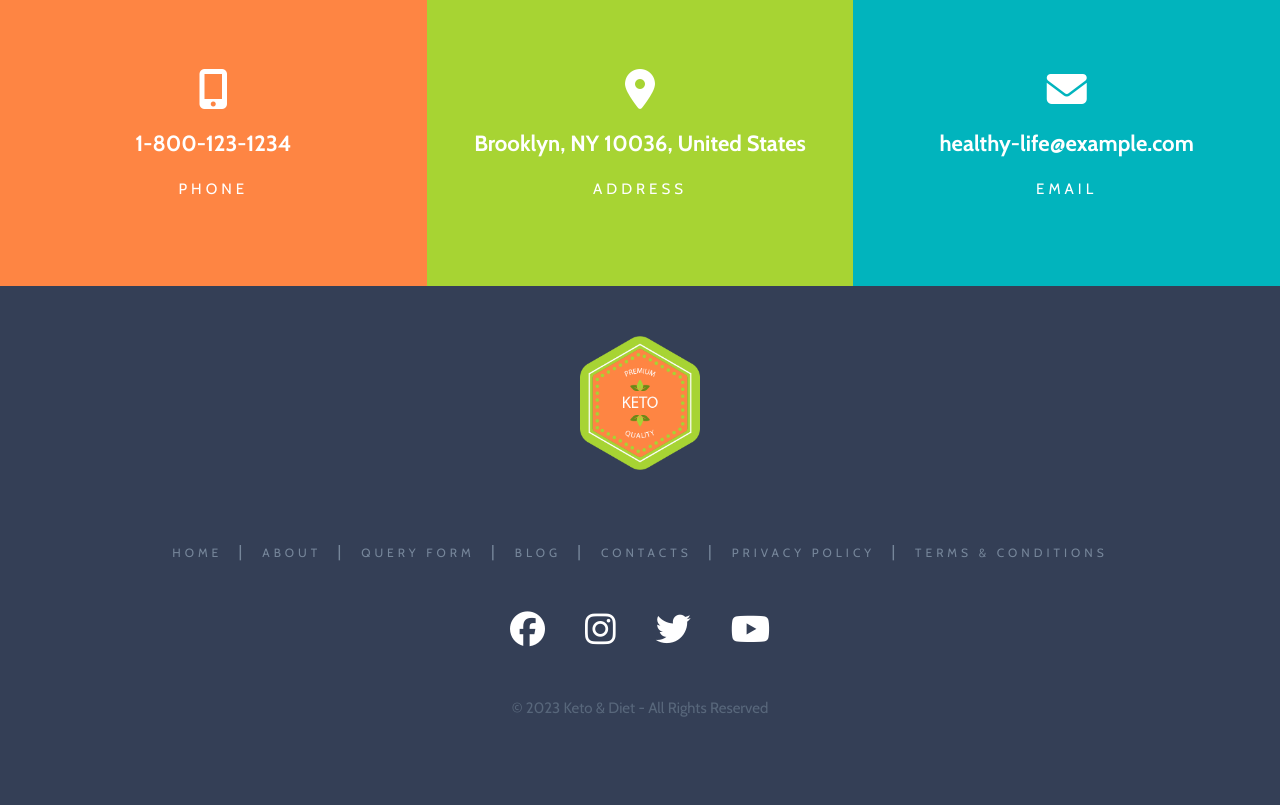
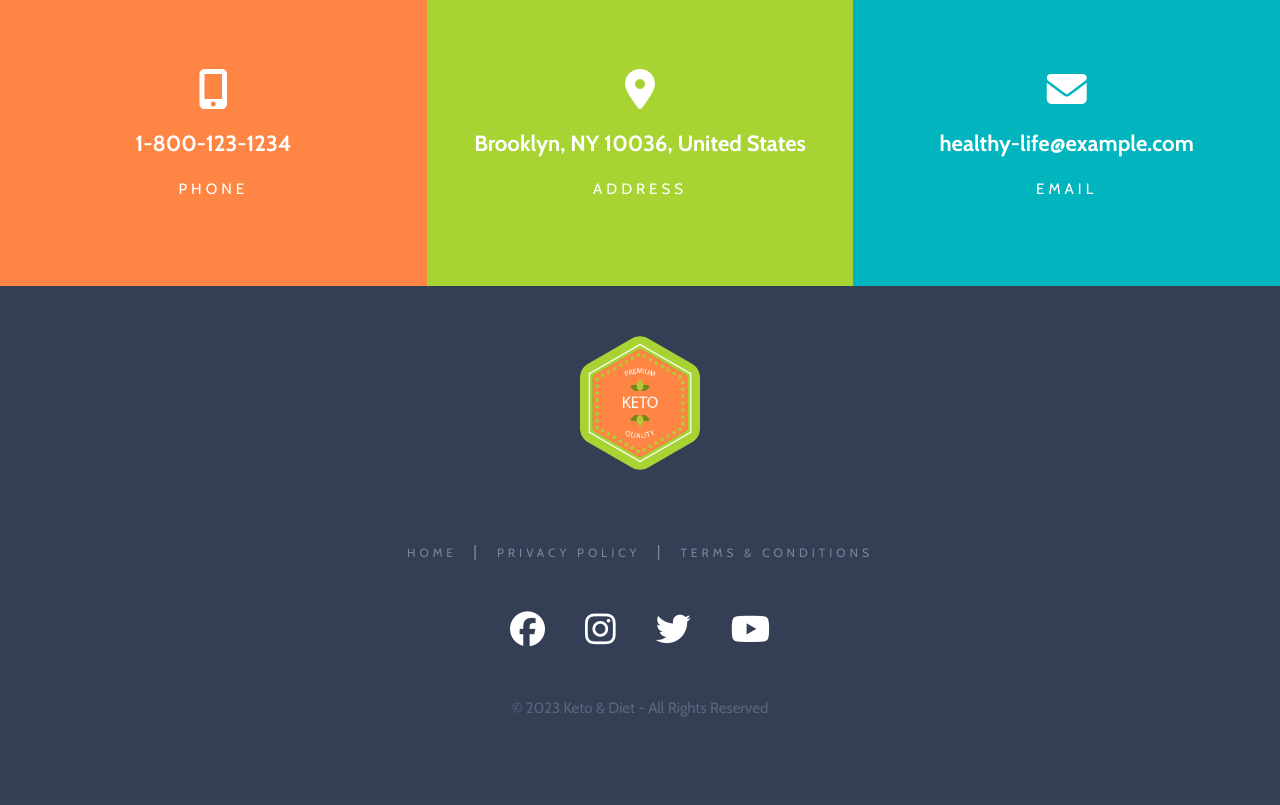
Before and after one commit to MuhammadAliQureshi7/keto_nutrition, a CodeIgniter app: page /database/index.php/home/index in a window 1280 px wide. Shown: the part 5322-6127 px from the top of the page. Run offline with CodeIgniter, Linux system fonts and the light colour scheme; data that the repository does not hold is empty; some libraries are stand-ins or nearby versions.

```diff
--- a/application/views/footer.php
+++ b/application/views/footer.php
@@ -37,10 +37,6 @@
                     <div class="nav-links">
                         <ul>
                             <li><a href="<?php echo base_url(); ?>">Home</a></li>
-                            <li><a href="">About</a></li>
-                            <li><a href="">Query Form</a></li>
-                            <li><a href="#blog">Blog</a></li>
-                            <li><a href="">Contacts</a></li>
                             <li><a href="<?php echo base_url('home/privacy_policy'); ?>">Privacy Policy</a></li>
                             <li><a href="<?php echo base_url('home/terms_condition'); ?>">Terms & Conditions</a></li>
                         </ul>
```
